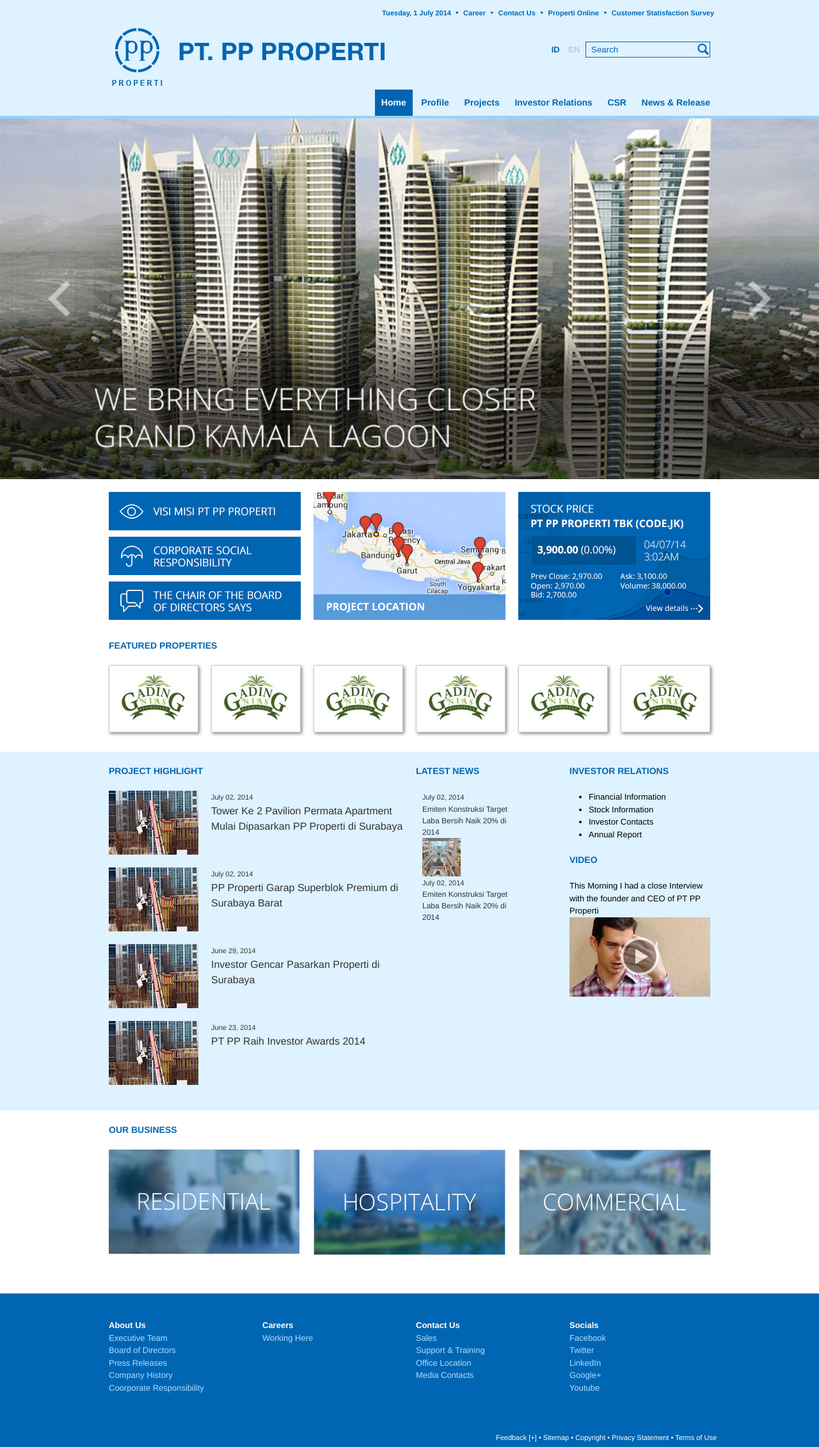
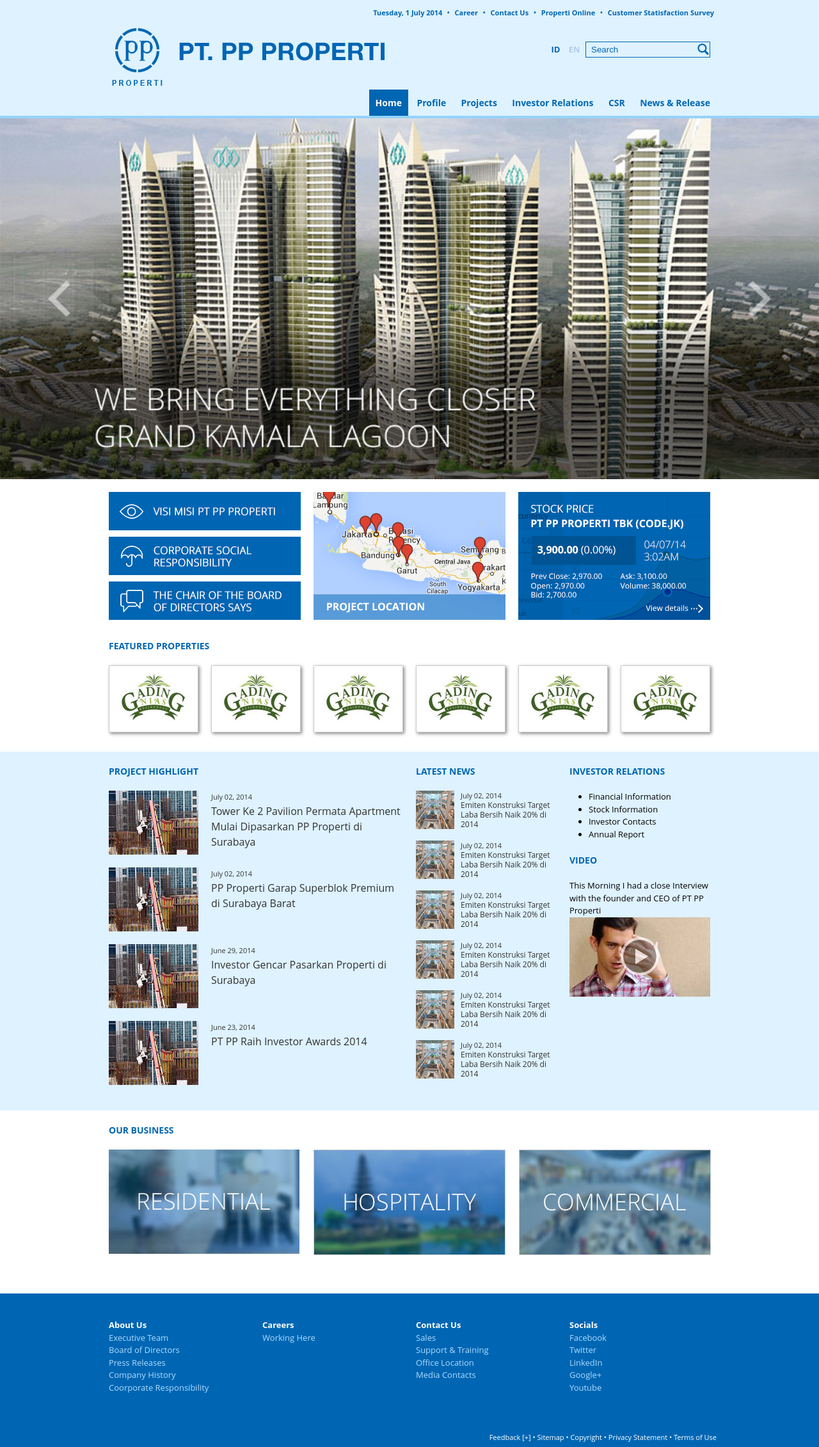
Before and after one commit to mul14/pp-properti, a PHP site: page / in a window 1280 px wide. Shown: the top 2262 px of the page at 64% size. Run offline with PHP 8.4, Linux system fonts and the light colour scheme; style sheets or scripts are compiled from the project's sources; some libraries are stand-ins or nearby versions.

Commit message:
More update

```diff
--- a/index.php
+++ b/index.php
@@ -217,14 +217,14 @@
 
           <h3>Latest News</h3>
 
-          <div class="news clearfix">
+          <div class="news">
 
             <div class="news-item clearfix">
-              <div class="grid_1">
-                <!-- <img src="img/newsmini.png" class="alpha" alt=""> -->
 
+              <div class="image">
+                <img src="img/newsmini.png" class="alpha" alt="">
               </div>
-              <div class="grid_2">
+              <div class="content">
 
                 <time datetime="2014-06-02">July 02, 2014</time>
 
@@ -234,11 +234,77 @@
                   Naik 20% di 2014
                 </div>
               </div>
+            </div>
 
-              <div class="grid_1">
+            <div class="news-item clearfix">
+              <div class="image">
                 <img src="img/newsmini.png" class="alpha" alt="">
               </div>
-              <div class="grid_2">
+              <div class="content">
+
+                <time datetime="2014-06-02">July 02, 2014</time>
+
+                <div class="title">
+                  Emiten Konstruksi
+                  Target Laba Bersih
+                  Naik 20% di 2014
+                </div>
+              </div>
+            </div>
+
+            <div class="news-item clearfix">
+              <div class="image">
+                <img src="img/newsmini.png" class="alpha" alt="">
+              </div>
+              <div class="content">
+
+                <time datetime="2014-06-02">July 02, 2014</time>
+
+                <div class="title">
+                  Emiten Konstruksi
+                  Target Laba Bersih
+                  Naik 20% di 2014
+                </div>
+              </div>
+            </div>
+
+            <div class="news-item clearfix">
+              <div class="image">
+                <img src="img/newsmini.png" class="alpha" alt="">
+              </div>
+              <div class="content">
+
+                <time datetime="2014-06-02">July 02, 2014</time>
+
+                <div class="title">
+                  Emiten Konstruksi
+                  Target Laba Bersih
+                  Naik 20% di 2014
+                </div>
+              </div>
+            </div>
+
+            <div class="news-item clearfix">
+              <div class="image">
+                <img src="img/newsmini.png" class="alpha" alt="">
+              </div>
+              <div class="content">
+
+                <time datetime="2014-06-02">July 02, 2014</time>
+
+                <div class="title">
+                  Emiten Konstruksi
+                  Target Laba Bersih
+                  Naik 20% di 2014
+                </div>
+              </div>
+            </div>
+
+            <div class="news-item clearfix">
+              <div class="image">
+                <img src="img/newsmini.png" class="alpha" alt="">
+              </div>
+              <div class="content">
 
                 <time datetime="2014-06-02">July 02, 2014</time>
 
--- a/styles.less
+++ b/styles.less
@@ -19,6 +19,10 @@ a:link, a:visited {
 }
 :-ms-input-placeholder {
   color: @color2;
+}
+
+body {
+  font-family: "Open Sans", Arial, sans;
 }
 
 .top {
@@ -143,6 +147,24 @@ a:link, a:visited {
 .news {
   // border: solid 4px red;
   margin-bottom: 20px;
+  font-size: 11px;
+  color: #333;
+
+  .news-item {
+
+    margin-bottom: 18px;
+
+    .image {
+      float: left;
+    }
+
+    .content {
+      line-height: 15px;
+      float: right;
+      width: 150px;
+      padding: 0;
+    }
+  }
 }
 
 .project-hightlight {
```
